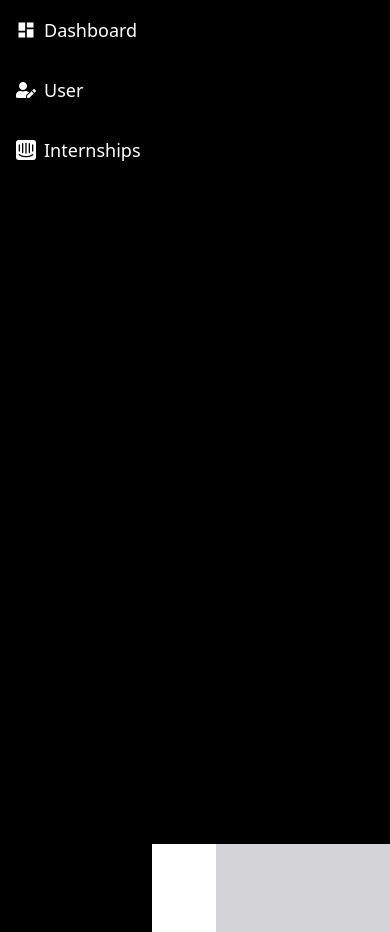
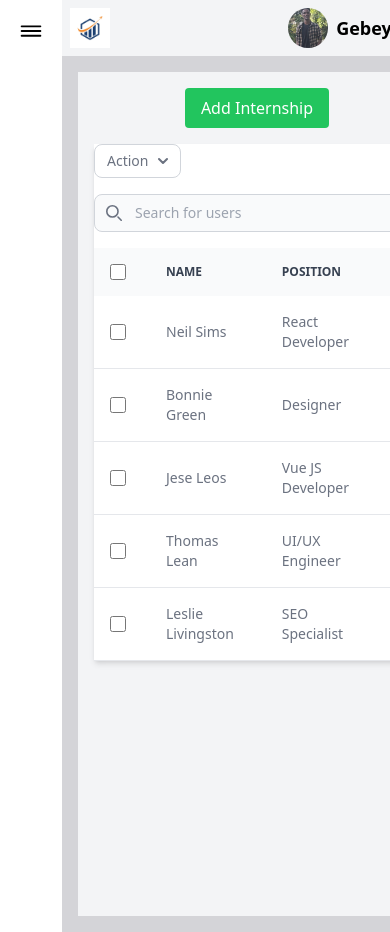
Before and after one commit to joel790/Internhub, a React (Vite) app in the folder frontend/: page /managerhome/postedinternship in a window 390 px wide. Shown: the top 932 px of the page. Built offline with nearby package versions, Linux system fonts and the light colour scheme.

Commit message:
this is company admin page responsiveness

```diff
--- a/frontend/src/components/DashboardLayout.jsx
+++ b/frontend/src/components/DashboardLayout.jsx
@@ -1,50 +1,77 @@
-/* eslint-disable react/prop-types */
-import Sidebar from "./sidebar/Sidebar"
-import DashboardHeader from "./header/DashboardHeader"
-import { companySidebarData } from "../data/Data"
-import { studentSideBardata } from "../data/Data"
+import Sidebar from "./sidebar/Sidebar";
+import DashboardHeader from "./header/DashboardHeader";
+import { companySidebarData } from "../data/Data";
+import { studentSideBardata } from "../data/Data";
 import { IoIosLogOut } from "react-icons/io";
 import { CgProfile } from "react-icons/cg";
+import imagegeb from "../assets/gebbbb.jpg";
+import { useState } from "react";
+import { IoReorderThreeOutline } from "react-icons/io5";
+import imageportal from "../assets/images.png"
+import "./animations.css"
 
-import imagegeb from "../assets/gebbbb.jpg"
-export const DashboardLayout = ({children,usertype}) => {
-    const sidebardata=usertype==="company"?companySidebarData:studentSideBardata
-    const handleprofileClick=()=>{
-      console.log('profile is clicked')
-    }
-    const handlelogoutClick=()=>{
-      console.log('logout is clicked')
-    }
-    const dropdowns=[
+// eslint-disable-next-line react/prop-types
+export const DashboardLayout = ({ children, usertype }) => {
+  const sidebardata = usertype === "company" ? companySidebarData : studentSideBardata;
+  const [toggleShow, setToggleShow] = useState(false);
+  // eslint-disable-next-line no-unused-vars
+  const [isOpening, setIsOpening] = useState(true);
+
+  const handleProfileClick = () => {
+    console.log('Profile is clicked');
+  };
+
+  const handleLogoutClick = () => {
+    console.log('Logout is clicked');
+  };
+
+  const handleToggleShow = () => {
+    setIsOpening(!toggleShow);
+    setToggleShow(!toggleShow);
+  };
+
+  const dropdowns = [
     {
-        label:"Profile",
-        icon:<CgProfile/>,
-        onClick:handleprofileClick
+      label: "Profile",
+      icon: <CgProfile />,
+      onClick: handleProfileClick
     },
     {
-        label:"Logout",
-        icon:<IoIosLogOut/>,
-        onClick:handlelogoutClick
-      },
-    ]
+      label: "Logout",
+      icon: <IoIosLogOut />,
+      onClick: handleLogoutClick
+    }
+  ];
 
   return (
-    <div className="flex flex-row w-full">
-        <div className="min-h-screen bg-black " style={{width:"250px"}}>
-            <Sidebar data={sidebardata}/>
+    <div className="flex w-full">
+      <div className={`bg-black min-h-screen fixed top-0 left-0 ${toggleShow ? 'w-64 sm:w-64 animate-slideInFromLeft' : 'hidden'}`}>
+        <Sidebar data={sidebardata} toggleShow={toggleShow} setToggleShow={setToggleShow} />
       </div>
-            <div className="flex flex-col w-full">
-            <div className="flex items-start w-full   bg-gray-100 p-2">
-                <DashboardHeader image={imagegeb} name="gebeyehu" dropdown={dropdowns}/>
+
+      <div className="flex-1 md:flex hidden">
+        <IoReorderThreeOutline className="text-3xl cursor-pointer m-4" onClick={handleToggleShow} />
       </div>
-            <div className="w-full bg-zinc-300 h-screen ml-16">
+
+      <div className="flex md:hidden">
+        <IoReorderThreeOutline className="text-3xl cursor-pointer m-4" onClick={handleToggleShow} />
+      </div>
+
+      <div className="flex flex-col w-full bg-gray-100">
+      <div className="flex items-center justify-between w-full bg-gray-100 p-2">
+          <div className="flex items-center">
+            <img src={imageportal} alt="Logo" className="w-10 h-10 object-cover mr-4"/>
+          </div>
+          <DashboardHeader image={imagegeb} name="Gebeyehu" dropdown={dropdowns} />
+        </div>
+
+        <div className="w-full min-h-screen bg-zinc-300 p-4 flex-grow">
           {children}
         </div>
-
       </div>
+    </div>
+  );
+};
 
 
-    </div>
-  )
-}
-//for add internships form
+export default DashboardLayout;
--- /dev/null
+++ b/frontend/src/components/animations.css
@@ -0,0 +1,28 @@
+@keyframes slideInFromLeft {
+    0% {
+      transform: translateX(-100%);
+    }
+    100% {
+      transform: translateX(0);
+    }
+  }
+
+  @keyframes slideOutToLeft {
+    0% {
+      transform: translateX(0);
+    }
+    50% {
+      transform: translateX(-100%);
+    }
+  }
+
+  .animate-slideInFromLeft {
+    animation: slideInFromLeft 0.3s ease-in-out forwards;
+  }
+
+  .animate-slideOutToLeft {
+    animation: slideOutToLeft 0.3s ease-in-out forwards;
+  }
+  .full-width{
+    width: 100vw;
+  }
--- a/frontend/src/components/header/DashboardHeader.jsx
+++ b/frontend/src/components/header/DashboardHeader.jsx
@@ -1,27 +1,32 @@
 /* eslint-disable react/prop-types */
+import { useState } from "react";
+import { IoIosArrowDown } from "react-icons/io";
 
-import { useState } from "react"
+const DashboardHeader = ({ image, name, dropdown }) => {
+  const [showDropdown, setShowDropdown] = useState(false);
 
- const DashboardHeader = ({image,name,dropdown}) => {
-  const [showdropdown,setShowdropdown]=useState(false)
-  const handelChangeprofile=()=>{
-    setShowdropdown(!showdropdown)
-  }
+  const handleToggleDropdown = () => {
+    setShowDropdown(!showDropdown);
+  };
+
   return (
-    <div className="w-full p-4 bg-orange-300 ">
-    <div className="flex flex-row justify-end items-center gap-2">
+
+      <div className="flex flex-row justify-between items-center">
+        <div className="flex items-center gap-2 cursor-pointer" >
           <img
             src={image}
-        alt="there is no user image"
-        className="object-cover rounded-full h-10 w-10 cursor-pointer"
-        onClick={handelChangeprofile}
+            alt="User Profile"
+            className="object-cover rounded-full h-10 w-10"
           />
-      {
-        showdropdown&&
-        <div className="absolute top-16 right-0 w-40 bg-white text-center rounded-lg py-4 z-10 ">
+          <h1 className="text-lg font-semibold">{name}</h1>
+        </div>
+        <div className="relative">
+          <IoIosArrowDown className="text-lg cursor-pointer" onClick={handleToggleDropdown} />
+          {showDropdown && (
+            <div className="absolute top-full right-0 mt-2 w-40 bg-white text-center rounded-lg  py-2 z-20">
               <ul>
                 {dropdown.map((drop, index) => (
-      <li key={index} onClick={drop.onClick} className="cursor-pointer hover:text-slate-500 py-2 px-4">
+                  <li key={index} onClick={drop.onClick} className="cursor-pointer hover:text-gray-700 py-2 px-4">
                     <div className="flex items-center justify-center">
                       <span className="mr-2">{drop.icon}</span>
                       <h3 className="text-sm">{drop.label}</h3>
@@ -30,13 +35,11 @@ import { useState } from "react"
                 ))}
               </ul>
             </div>
-
-
-      }
-
-      <h1 className="text-lg font-semibold">{name}</h1>
+          )}
         </div>
       </div>
-  )
-}
-export default DashboardHeader
+
+  );
+};
+
+export default DashboardHeader;
--- a/frontend/src/components/header/Header.jsx
+++ b/frontend/src/components/header/Header.jsx
@@ -1,3 +1,4 @@
+/* eslint-disable no-unused-vars */
 import React, { useState } from 'react';
 import { Link } from 'react-router-dom';
 import { MdMenu, MdClose, MdLogin, MdPerson } from 'react-icons/md';
--- a/frontend/src/components/sidebar/Sidebar.jsx
+++ b/frontend/src/components/sidebar/Sidebar.jsx
@@ -1,15 +1,23 @@
+/* eslint-disable no-unused-vars */
 /* eslint-disable react/prop-types */
 
 import { Link } from "react-router-dom";
-
-const Sidebar = ({data}) => {
+import { IoReorderThreeOutline } from "react-icons/io5";
 
 
-
+const Sidebar = ({data,toggleShow,setToggleShow}) => {
+  const handleToggle = () => {
+    setToggleShow(false);
+  };
 
   return (
-
-    <div className="bg-black h-full w-full fixed top-0 md:w-1/4">
+    <div className="relative">
+      {toggleShow && (
+        <div className="absolute top-4 right-4">
+          <IoReorderThreeOutline onClick={handleToggle} className="text-3xl text-white cursor-pointer" />
+        </div>
+      )}
+      <div className={`bg-black h-full ${toggleShow ? 'w-64' : 'w-64'}`}>
         <ul className="flex flex-col">
           {data.map((item, index) => (
             <li key={index} className="py-2">
@@ -23,9 +31,8 @@ const Sidebar = ({data}) => {
             </li>
           ))}
         </ul>
-
+      </div>
     </div>
   );
 };
-
 export default Sidebar;
--- a/frontend/src/components/tables/DataTable.jsx
+++ b/frontend/src/components/tables/DataTable.jsx
@@ -1,3 +1,5 @@
+/* eslint-disable no-unused-vars */
+/* eslint-disable react/prop-types */
 import React, { useState } from 'react';
 
 const DataTable = ({ columns, data, actions }) => {
--- a/frontend/src/pages/companies/companyManager/PostedInternship.jsx
+++ b/frontend/src/pages/companies/companyManager/PostedInternship.jsx
@@ -1,21 +1,47 @@
-import { useState } from "react"
-import PostInternshipForm from "./PostInternshipForm"
- const PostedInternship = () => {
-  const [add,setAdd]=useState(false)
-  const handleAddclick=()=>{
-    setAdd(true)
-  }
+import { useState } from "react";
+import PostInternshipForm from "./PostInternshipForm";
+import DataTable from "../../../components/tables/DataTable";
+
+const PostedInternship = () => {
+  const [add, setAdd] = useState(false);
+  const columns = ["Name", "Position", "Status"];
+  const data = [
+    { Name: "Neil Sims", Position: "React Developer", Status: "Online" },
+    { Name: "Bonnie Green", Position: "Designer", Status: "Online" },
+    { Name: "Jese Leos", Position: "Vue JS Developer", Status: "Online" },
+    { Name: "Thomas Lean", Position: "UI/UX Engineer", Status: "Online" },
+    { Name: "Leslie Livingston", Position: "SEO Specialist", Status: "Offline" }
+  ];
+  const actions = [
+    { label: "Edit", onClick: (row) => console.log("Edit", row) }
+  ];
+
+  const handleAddClick = () => {
+    setAdd(!add);
+  };
+
   return (
-    <div>
-        <h1 className="text-white">
-            this is posted internships
-        </h1>
-        <div className="flex flex-row justify-end mr-10">
-        <button className="text-green-500 ml-11" onClick={handleAddclick}>add</button>
+    <div className="flex flex-col items-center min-h-screen bg-gray-100">
+      <div className="w-full max-w-6xl p-4 md:p-8 rounded-lg ">
 
+        <div className="flex flex-col md:flex-row justify-between items-center mb-4">
+          <button
+            className="text-white bg-green-500 rounded px-4 py-2 hover:bg-green-600 transition"
+            onClick={handleAddClick}
+          >
+            {add ? "Close Form" : "Add Internship"}
+          </button>
         </div>
-        {add&&<PostInternshipForm/>}
+        {add && (
+          <div className="mb-4">
+            <PostInternshipForm />
+          </div>
+        )}
+        {!add&& <DataTable columns={columns} data={data} actions={actions} />
+}
+      </div>
     </div>
-  )
-}
-export default PostedInternship
+  );
+};
+
+export default PostedInternship;
```
Lines whose indentation alone changed are shown as unchanged.
